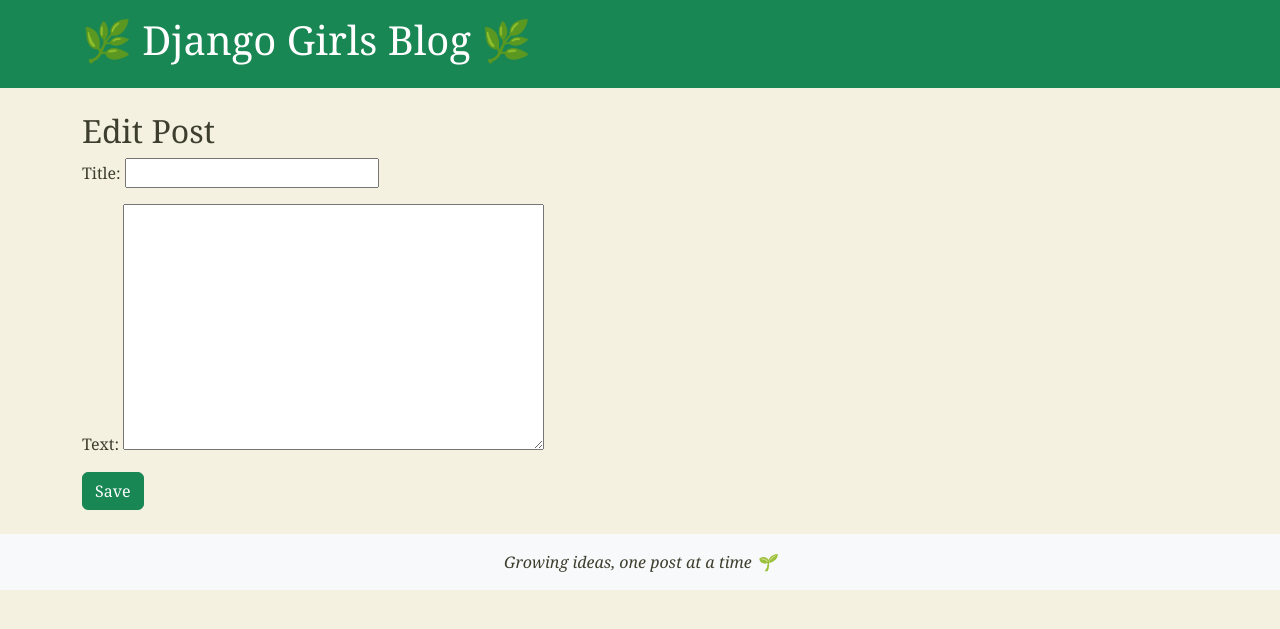
After one commit to alirho45/django-girls, a Django app: page /post/new/ in a window 1280 px wide. The commit adds this page. Shown: the top 629 px of the page. Run offline with Django 5.2, Linux system fonts and the light colour scheme.

Commit message:
finalized

```diff
--- /dev/null
+++ b/blog/forms.py
@@ -0,0 +1,7 @@
+from django import forms
+from .models import Post
+
+class PostForm(forms.ModelForm):
+    class Meta:
+        model = Post
+        fields = ('title', 'text',)
--- a/blog/templates/blog/base.html
+++ b/blog/templates/blog/base.html
@@ -3,17 +3,24 @@
 <html>
     <head>
         <title>Django Girls Blog</title>
-        <!-- Bootstrap -->
         <link rel="stylesheet" href="https://cdn.jsdelivr.net/npm/bootstrap@5.3.3/dist/css/bootstrap.min.css">
-        <!-- Google Fonts -->
         <link rel="stylesheet" href="https://fonts.googleapis.com/css?family=Lobster&subset=latin,latin-ext">
-        <!-- custom CSS -->
         <link rel="stylesheet" href="{% static 'css/blog.css' %}">
     </head>
     <body>
         <header class="page-header bg-success text-white py-3">
-            <div class="container">
+            <div class="container d-flex justify-content-between align-items-center">
                 <h1><a href="/" class="text-white text-decoration-none">🌿 Django Girls Blog 🌿</a></h1>
+                {% if user.is_authenticated %}
+                    <a href="{% url 'post_new' %}" class="top-menu">
+                        <!-- Inline SVG for "file-earmark-plus" -->
+                        <svg xmlns="http://www.w3.org/2000/svg" width="24" height="24" fill="currentColor"
+                             class="bi bi-file-earmark-plus" viewBox="0 0 16 16">
+                          <path d="M8 6a.5.5 0 0 1 .5.5V8h1.5a.5.5 0 0 1 0 1H8.5v1.5a.5.5 0 0 1-1 0V9H6a.5.5 0 0 1 0-1h1.5V6.5A.5.5 0 0 1 8 6z"/>
+                          <path d="M14 4.5V14a2 2 0 0 1-2 2H4a2 2 0 0 1-2-2V2a2 2 0 0 1 2-2h5.5L14 4.5z"/>
+                        </svg>
+                    </a>
+                {% endif %}
             </div>
         </header>
 
@@ -31,3 +38,5 @@
         </footer>
     </body>
 </html>
+
+</html>
--- /dev/null
+++ b/blog/templates/blog/post_edit.html
@@ -0,0 +1,10 @@
+{% extends 'blog/base.html' %}
+
+{% block content %}
+  <h2>Edit Post</h2>
+  <form method="POST">
+    {% csrf_token %}
+    {{ form.as_p }}
+    <button type="submit" class="btn btn-success">Save</button>
+  </form>
+{% endblock %}
--- a/blog/templates/blog/post_list.html
+++ b/blog/templates/blog/post_list.html
@@ -2,9 +2,11 @@
 
 {% block content %}
     {% for post in posts %}
-        <article class="mb-4 p-3 border rounded">
+        <article class="mb-4 p-3 border rounded bg-white">
             <time class="text-muted">published: {{ post.published_date }}</time>
-            <h2><a href="">{{ post.title }}</a></h2>
+            <h2>
+                <a href="{% url 'post_detail' pk=post.pk %}">{{ post.title }}</a>
+            </h2>
             <p>{{ post.text|linebreaksbr }}</p>
         </article>
     {% endfor %}
--- a/blog/urls.py
+++ b/blog/urls.py
@@ -3,4 +3,7 @@ from . import views
 
 urlpatterns = [
     path('', views.post_list, name='post_list'),
+    path('post/<int:pk>/', views.post_detail, name='post_detail'),
+    path('post/new/', views.post_new, name='post_new'),
+    path('post/<int:pk>/edit/', views.post_edit, name='post_edit'),
 ]
--- a/blog/views.py
+++ b/blog/views.py
@@ -1,7 +1,7 @@
-from django.shortcuts import render
+from django.shortcuts import render, get_object_or_404, redirect
 from django.utils import timezone
 from .models import Post
-from django.shortcuts import render, get_object_or_404
+from .forms import PostForm
 
 def post_list(request):
     posts = Post.objects.filter(published_date__lte=timezone.now()).order_by('published_date')
@@ -10,3 +10,30 @@ def post_list(request):
 def post_detail(request, pk):
     post = get_object_or_404(Post, pk=pk)
     return render(request, 'blog/post_detail.html', {'post': post})
+
+def post_new(request):
+    if request.method == "POST":
+        form = PostForm(request.POST)
+        if form.is_valid():
+            post = form.save(commit=False)
+            post.author = request.user
+            post.published_date = timezone.now()
+            post.save()
+            return redirect('post_detail', pk=post.pk)
+    else:
+        form = PostForm()
+    return render(request, 'blog/post_edit.html', {'form': form})
+
+def post_edit(request, pk):
+    post = get_object_or_404(Post, pk=pk)
+    if request.method == "POST":
+        form = PostForm(request.POST, instance=post)
+        if form.is_valid():
+            post = form.save(commit=False)
+            post.author = request.user
+            post.published_date = timezone.now()
+            post.save()
+            return redirect('post_detail', pk=post.pk)
+    else:
+        form = PostForm(instance=post)
+    return render(request, 'blog/post_edit.html', {'form': form})
```
Also changed, not shown: blog/templates/blog/post_detail.html (+7 -0 lines).
